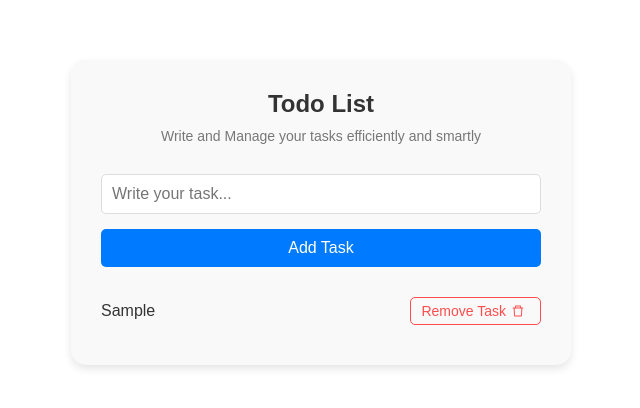
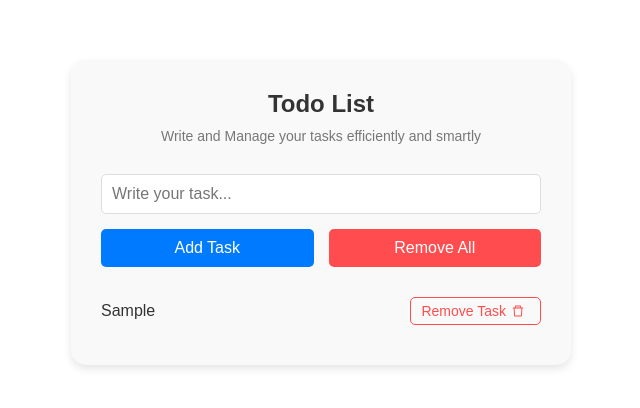
Before and after one commit to faha-d/React.js, a React (Vite) app: page / in a window 1280 px wide. Both pictures are taken after typing "Sample" into the empty fields and a click on the button "Add Task". Shown: the top 408 px of the page, without its empty margins (319-959 px from the left). Built offline with nearby package versions, Linux system fonts and the light colour scheme.

Commit message:
Added Remove All Functionality.

```diff
--- a/src/components/todoList/TodoList.css
+++ b/src/components/todoList/TodoList.css
@@ -49,6 +49,22 @@ header p {
   outline: none;
 }
 
+.empty-inp {
+  color: #ff4d4d;
+  margin-bottom: 15px;
+  display: none;
+}
+
+.empty-inp.active {
+  display: block;
+}
+
+.func-btns {
+  display: flex;
+  align-items: center;
+  justify-content: center;
+  gap: 15px;
+}
 .todo-btn {
   width: 100%;
   padding: 10px;
@@ -65,6 +81,13 @@ header p {
   background-color: #0056b3;
 }
 
+.todo-btn.red {
+  background-color: #ff4d4f;
+}
+
+.todo-btn.red:hover {
+  background-color: #ff7875;
+}
 .list-container li {
   display: flex;
   justify-content: space-between;
--- a/src/components/todoList/TodoList.jsx
+++ b/src/components/todoList/TodoList.jsx
@@ -10,7 +10,11 @@ const TodoList = () => {
   const handleAddTask = (e) => {
     e.preventDefault();
 
-    if (taskInput.trim() === "") return;
+    if (taskInput.trim() === "") {
+      let errorMsg = document.querySelector(".empty-inp");
+      errorMsg.classList.add("active");
+      return;
+    }
 
     const newTask = { id: uuidv4(), text: taskInput };
     setTasks([...tasks, newTask]);
@@ -19,6 +23,19 @@ const TodoList = () => {
 
   const handleRemoveTask = (id) => {
     setTasks(tasks.filter((task) => task.id !== id));
+  };
+
+  const handleInputChange = (e) => {
+    setTaskInput(e.target.value);
+    let errorMsg = document.querySelector(".empty-inp");
+    if (e.target.value.trim() !== "") {
+      errorMsg.classList.remove("active");
+    }
+  };
+
+  const handleRemoveAll = () => {
+    console.log("hello");
+    setTasks([]);
   };
 
   return (
@@ -36,14 +53,21 @@ const TodoList = () => {
               className="todo-input"
               placeholder="Write your task..."
               value={taskInput}
-              onChange={(e) => setTaskInput(e.target.value)}
+              onChange={handleInputChange}
             />
+            <p className="empty-inp">Please Enter Text!</p>
           </div>
 
-          <div>
+          <div className="func-btns">
             <button type="submit" className="todo-btn">
               Add Task
             </button>
+
+            {tasks.length > 0 && (
+              <button className="todo-btn red" onClick={handleRemoveAll}>
+                Remove All
+              </button>
+            )}
           </div>
         </form>
       </section>
```
